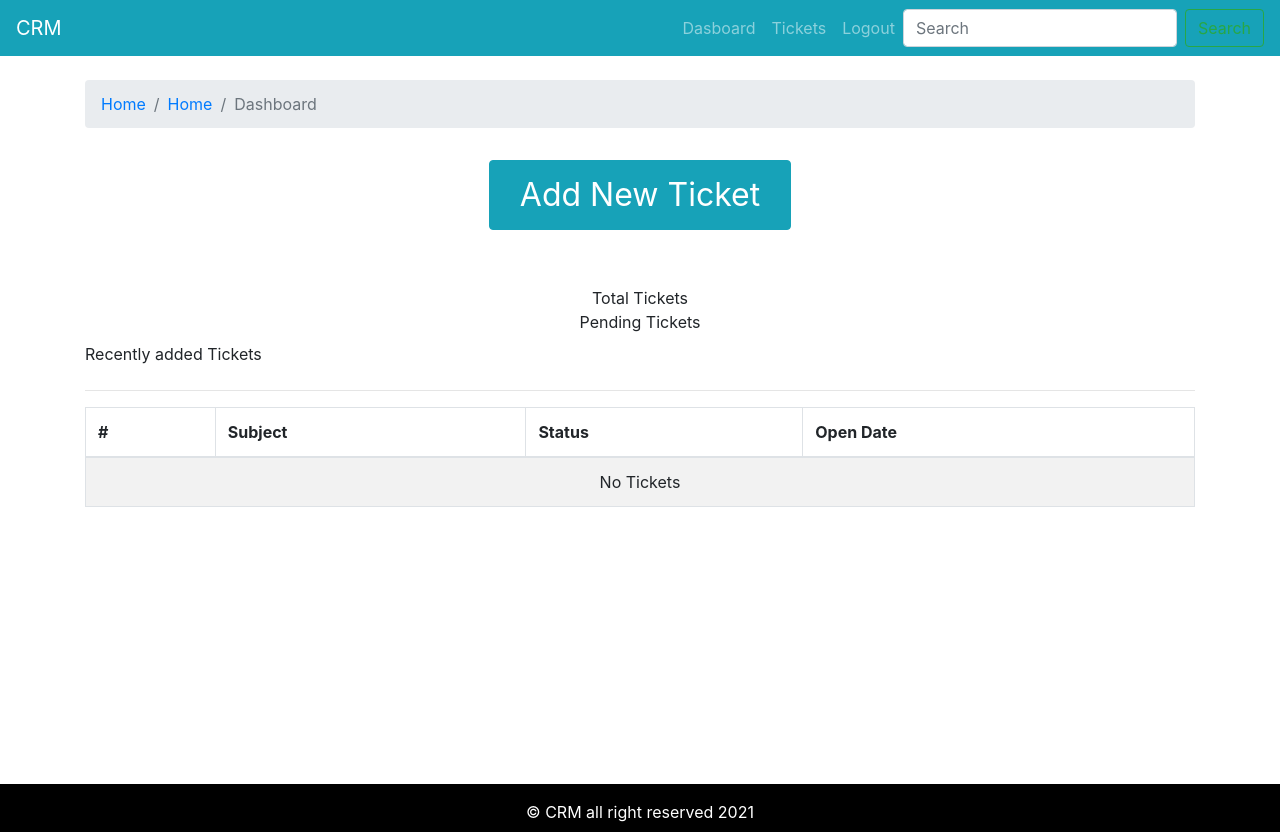
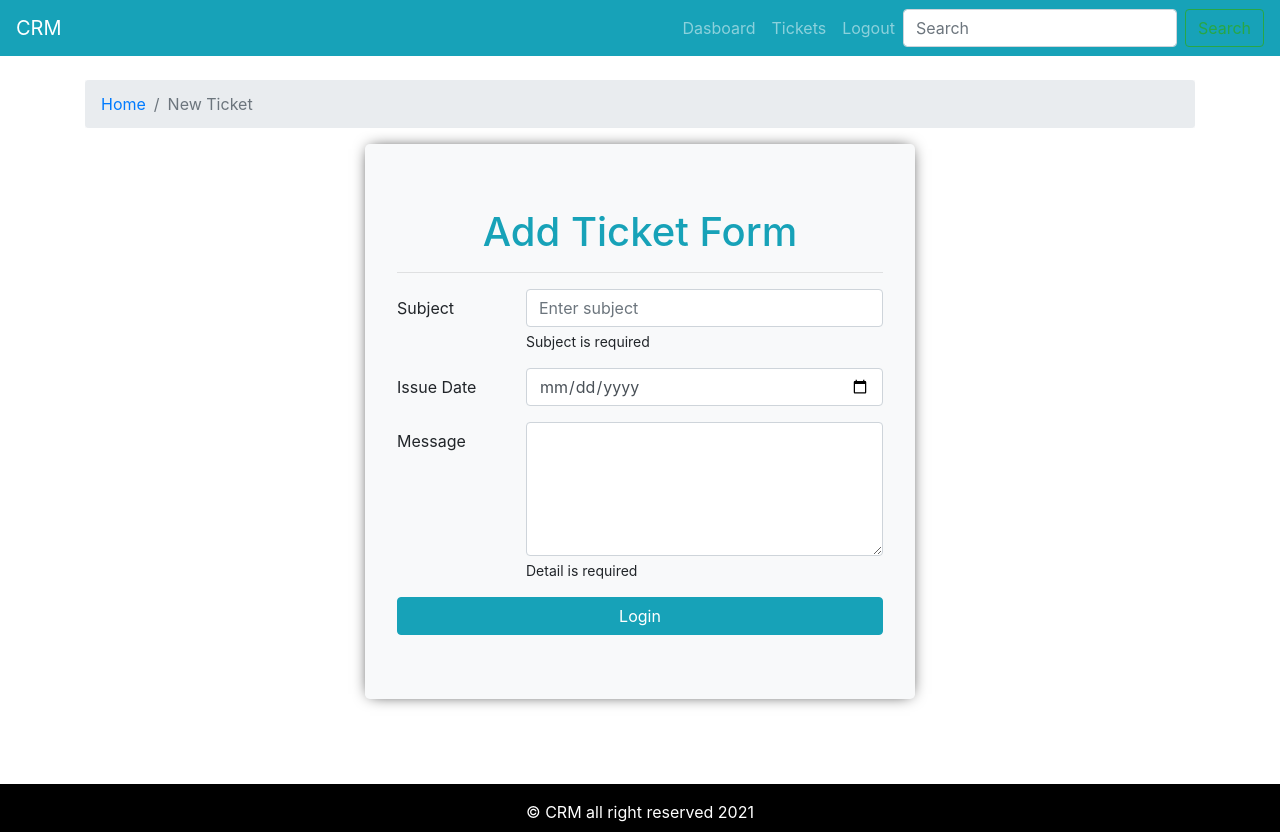
Before and after one commit to gurshersingh/ticketFront, a React (Create React App) app: page / in a window 1280 px wide. Built offline with nearby package versions, Linux system fonts and the light colour scheme.

Commit message:
add ticket form and validation

```diff
--- a/src/App.js
+++ b/src/App.js
@@ -1,5 +1,7 @@
 import './App.css';
+import { AddTicketForm } from './components/addTicketForm/AddTicketForm.comp';
 import { DefaultLayout } from './layout/DefaultLayout';
+import { AddTicket } from './pages/add-ticket/AddTicket.page';
 import { Dashboard } from './pages/dashboard/Dashboard.page';
 //import{Button} from 'react-bootstrap'
 import { Entry } from './pages/entry/Entry.page';
@@ -8,7 +10,8 @@ function App() {
   return (
     <div className="App">
       <DefaultLayout>
-       <Dashboard/>
+       {/*<Dashboard/>*/}
+       <AddTicket/>
       </DefaultLayout>
 
     </div>
--- /dev/null
+++ b/src/components/addTicketForm/AddTicketForm.comp.js
@@ -0,0 +1,52 @@
+import React from 'react'
+import { Form, Jumbotron, Button, Row,Col } from 'react-bootstrap'
+import './addTicketForm.style.css'
+
+export const AddTicketForm = ({handleOnChange, handleSubmit,FrmData,FrmDataErr}) => {
+    console.log(FrmDataErr)
+    return (
+        <Jumbotron className="add-new-ticket bg-light">
+        <h1 className="text-info text-center">Add Ticket Form</h1>
+        <hr/>
+        <Form autoComplete= "off" onSubmit={handleSubmit}>
+        <Form.Group as={Row}>
+             <Form.Label column sm={3}>Subject</Form.Label>
+                <Col>
+                 <Form.Control
+                 name="subject"
+                 value={FrmData.subject}
+                 placeholder="Enter subject"
+                 onChange={handleOnChange}
+                 required />
+                 <Form.Text>{!FrmDataErr.subject && "Subject is required"}</Form.Text>
+                 </Col>
+                </Form.Group>
+
+                <Form.Group as={Row}>
+             <Form.Label column sm={3}>Issue Date</Form.Label>
+             <Col sm={9}>
+                 <Form.Control
+                 type="date"
+                 name="issueDate"
+                value={FrmData.issueDate}
+                 onChange={handleOnChange}
+                 required />
+                 </Col>
+                </Form.Group>
+                <Form.Group as ={Row}>
+             <Form.Label column sm={3}>Message</Form.Label>
+             <Col sm={9}>
+                 <Form.Control
+                 as="textarea"
+                 name="detail"
+                 rows="5"
+                value={FrmData.detail}
+                 onChange={handleOnChange}
+                 required />
+                 <Form.Text>{!FrmDataErr.detail && "Detail is required"}</Form.Text>
+                 </Col>
+                </Form.Group>
+                <Button type="submit" variant="info" block> Login</Button>
+           </Form>
+        </Jumbotron>)
+}
--- /dev/null
+++ b/src/components/addTicketForm/addTicketForm.style.css
@@ -0,0 +1,7 @@
+.add-new-ticket{
+    background: white;
+    max-width: 550px;
+    margin-left: auto;
+    margin-right: auto;
+    box-shadow: 0px 0px 15px -5px black;
+}
--- a/src/components/login/bread-crum/BreadCrum.comp.js
+++ b/src/components/login/bread-crum/BreadCrum.comp.js
@@ -4,9 +4,9 @@ import { Breadcrumb } from 'react-bootstrap'
 export const BreadCrum = ({page}) => {
     return (
 
-        <Breadcrumb>
+        <Breadcrumb className="bg-light">
             <Breadcrumb.Item href="/">Home</Breadcrumb.Item>
-            <Breadcrumb.Item href="/">Home</Breadcrumb.Item>
+
             <Breadcrumb.Item active>{page}</Breadcrumb.Item>
         </Breadcrumb>
     )
--- /dev/null
+++ b/src/pages/add-ticket/AddTicket.page.js
@@ -0,0 +1,85 @@
+import React from 'react'
+import  {useState,useEffect} from 'react'
+import {Container, Row, Col, Form, Button} from 'react-bootstrap'
+import { AddTicketForm } from '../../components/addTicketForm/AddTicketForm.comp'
+import { BreadCrum } from '../../components/login/bread-crum/BreadCrum.comp'
+import { shortString } from '../../utils/validation'
+
+export const AddTicket = () => {
+
+
+        const initialFrmDataErr={
+            subject:false,
+            issueDate:false,
+            detail:false,
+        }
+        const initialFrmData={
+            subject:"",
+            issueDate:"",
+            detail:""
+        }
+        const [FrmData, setFrmData] = useState(initialFrmData)
+        const [FrmDataErr, setFrmDataErr] = useState(initialFrmDataErr)
+        useEffect(() => {
+
+        }, [FrmDataErr])
+        const handleOnChange =(e)=>{
+            const {name, value} = e.target
+
+            console.log(name,value)
+            setFrmData({
+                ...FrmData,
+                [name]:value
+            })
+            }
+            const handleSubmit =async(e)=>{
+                e.preventDefault()
+                const isValid = await shortString(FrmData.subject)
+                //console.log(FrmDataErr)
+                !isValid && setFrmDataErr (
+                    {
+                        ...initialFrmDataErr,
+                        subject: isValid
+                    }
+                )
+                isValid && setFrmDataErr (
+                    {
+                        ...initialFrmDataErr,
+                        subject: isValid
+                    }
+                )
+               const isValidText = await shortString(FrmData.detail)
+                !isValidText && setFrmDataErr (
+                    {
+                        ...initialFrmDataErr,
+                        detail: isValidText
+                    }
+                )
+                isValidText && setFrmDataErr (
+                    {
+                        ...initialFrmDataErr,
+                        detail: isValidText
+                    }
+                )
+                //console.log(FrmDataErr)
+            }
+    return (
+     <Container>
+        <Row>
+        <Col>
+            <BreadCrum page="New Ticket"/>
+        </Col>
+        </Row>
+        <Row>
+        <Col>
+            <AddTicketForm
+            handleOnChange={handleOnChange}
+            handleSubmit={handleSubmit }
+            FrmData={FrmData}
+            FrmDataErr={FrmDataErr}
+            />
+        </Col>
+        </Row>
+        </Container>
+    )
+}
--- /dev/null
+++ b/src/utils/validation.js
@@ -0,0 +1,5 @@
+export const shortString = (str)=>{
+    //console.log(str.length > 3 && str.length < 100)
+return str.length > 3 && str.length < 100
+
+}
```
